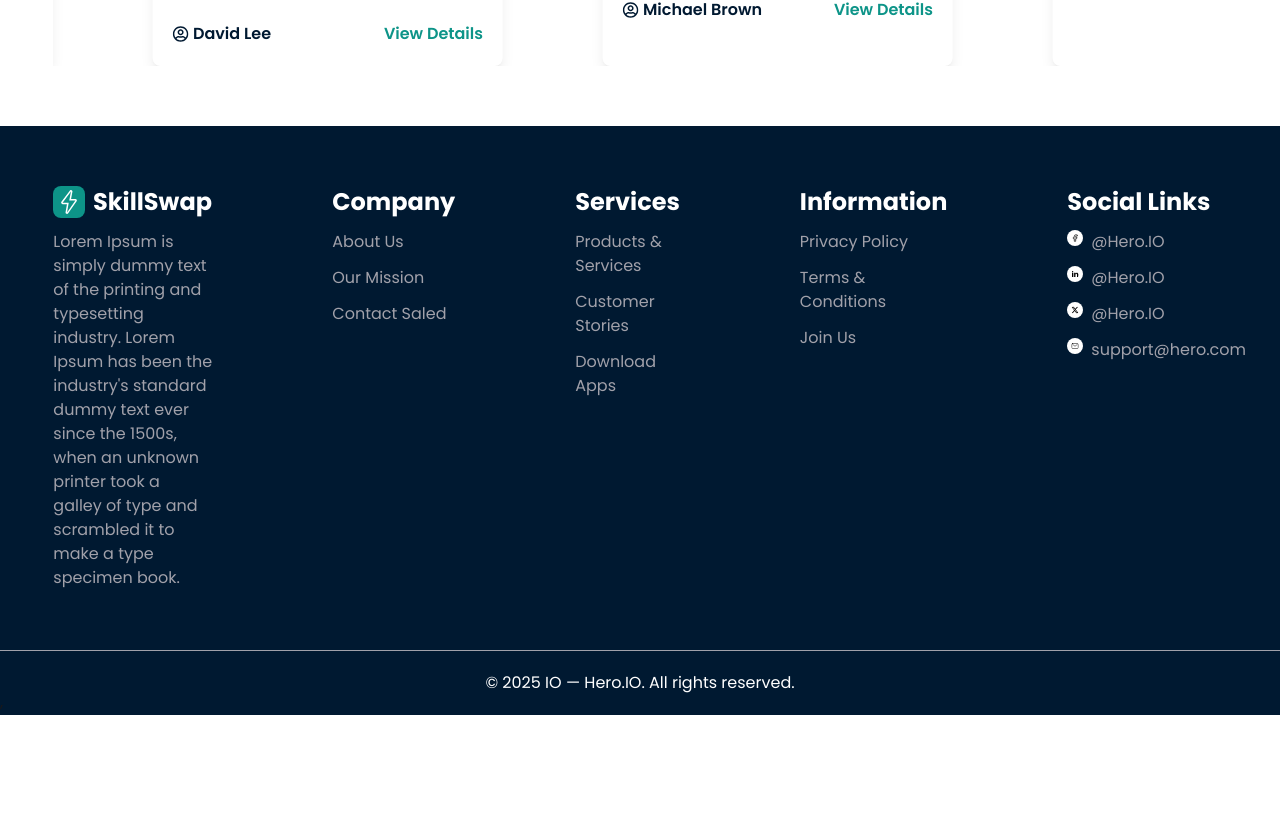
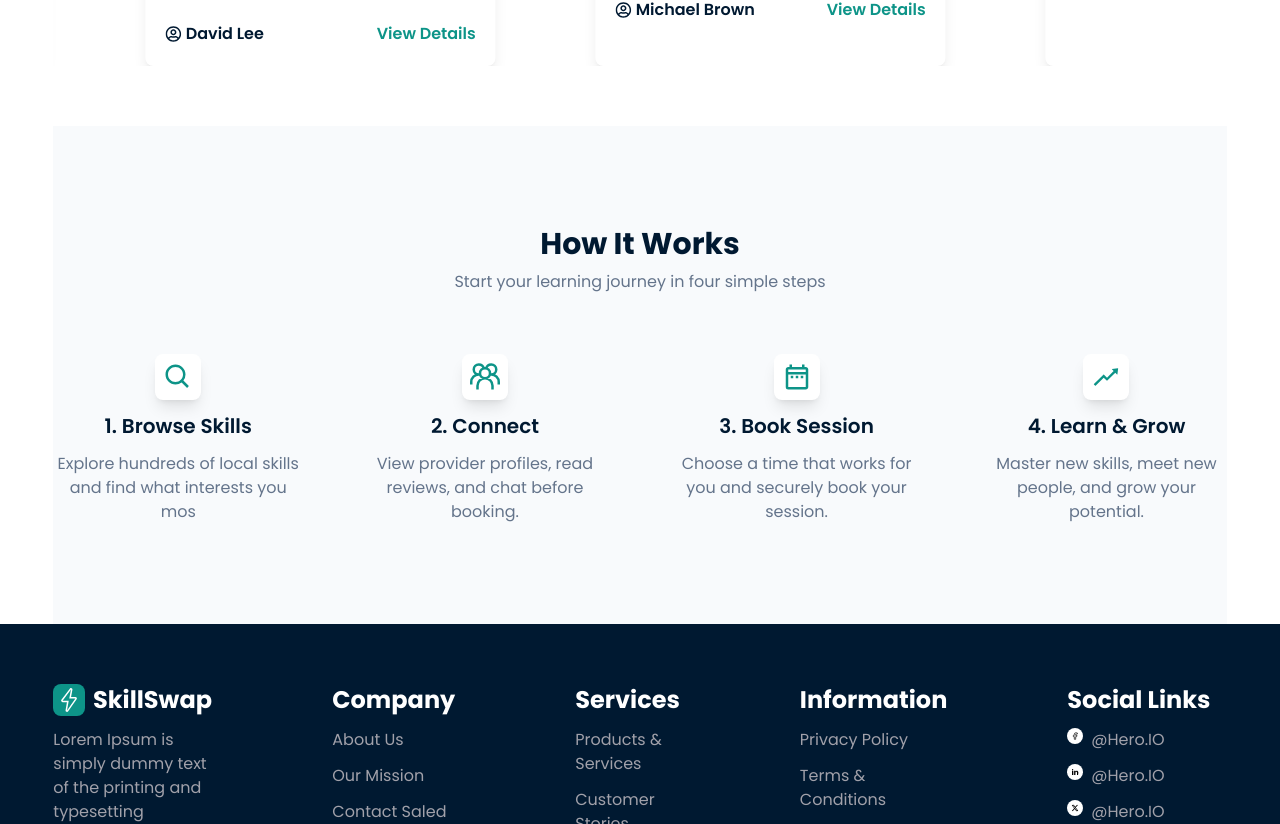
Before and after one commit to sukanta022/SkillSwap_Firebase, a React (Vite) app: page / in a window 1280 px wide. Shown: the part 1260-2084 px from the top of the page. Before the commit the page ends 1975 px from the top, so only its background shows below. Built offline with nearby package versions, Linux system fonts and the light colour scheme.

Commit message:
added how its work section

```diff
--- /dev/null
+++ b/src/Component/HowItWorks.jsx
@@ -0,0 +1,43 @@
+import React from 'react';
+import { BiSearch } from "react-icons/bi";
+import { GrGroup } from "react-icons/gr";
+import { AiOutlineRise } from "react-icons/ai";
+import { MdOutlineDateRange } from "react-icons/md";
+const HowItWorks = () => {
+    return (
+        <div className='bg-[#F8FAFC] py-15 lg:py-25 w-11/12 mx-auto'>
+            <div className='text-center space-y-2 mb-5'>
+                <h2 className='text-3xl font-bold text-[#001931]'>How It Works</h2>
+                <p className='text-[#64748B]'>Start your learning journey in four simple steps</p>
+            </div>
+
+            <div className='flex flex-col  md:flex-row  justify-center items-center ,mt-10 lg:mt-15 gap-10 lg:gap-15'>
+                <div className='flex flex-col justify-center items-center space-y-3'>
+                    <div className='p-2 shadow-lg text-3xl rounded-lg w-fit bg-white text-[#0D9488]'><BiSearch /></div>
+                    <p className='text-[#001931] font-semibold text-xl'>1. Browse Skills</p>
+                    <p className='text-[#64748B] text-center'>Explore hundreds of local skills and find what interests you mos</p>
+                </div>
+
+                <div className='flex flex-col justify-center items-center space-y-3'>
+                    <div className='p-2 shadow-lg text-3xl rounded-lg w-fit bg-white text-[#0D9488]'><GrGroup /></div>
+                    <p className='text-[#001931] font-semibold text-xl'>2. Connect</p>
+                    <p className='text-[#64748B] text-center'>View provider profiles, read reviews, and chat before booking.</p>
+                </div>
+
+                <div className='flex flex-col justify-center items-center space-y-3'>
+                    <div className='p-2 shadow-lg text-3xl rounded-lg w-fit bg-white text-[#0D9488]'><MdOutlineDateRange /></div>
+                    <p className='text-[#001931] font-semibold text-xl'>3. Book Session</p>
+                    <p className='text-[#64748B] text-center'>Choose a time that works for you and securely book your session.</p>
+                </div>
+
+                <div className='flex flex-col justify-center items-center space-y-3'>
+                    <div className='p-2 shadow-lg text-3xl rounded-lg w-fit bg-white text-[#0D9488]'><AiOutlineRise /></div>
+                    <p className='text-[#001931] font-semibold text-xl'>4. Learn & Grow</p>
+                    <p className='text-[#64748B] text-center'>Master new skills, meet new people, and grow your potential.</p>
+                </div>
+            </div>
+        </div>
+    );
+};
+
+export default HowItWorks;
--- a/src/Pages/Home.jsx
+++ b/src/Pages/Home.jsx
@@ -3,13 +3,16 @@ import Banner from '../Component/Banner';
 import SkillCard from '../Component/SkillCard';
 import PopularSkills from '../Component/PopularSkills';
 import Marquee from 'react-fast-marquee';
+import HowItWorks from '../Component/HowItWorks';
 
 const Home = () => {
     return (
         <div>
             <Banner></Banner>
 
-                <PopularSkills></PopularSkills>
+            <PopularSkills></PopularSkills>
+
+            <HowItWorks></HowItWorks>
 
 
         </div>
```
